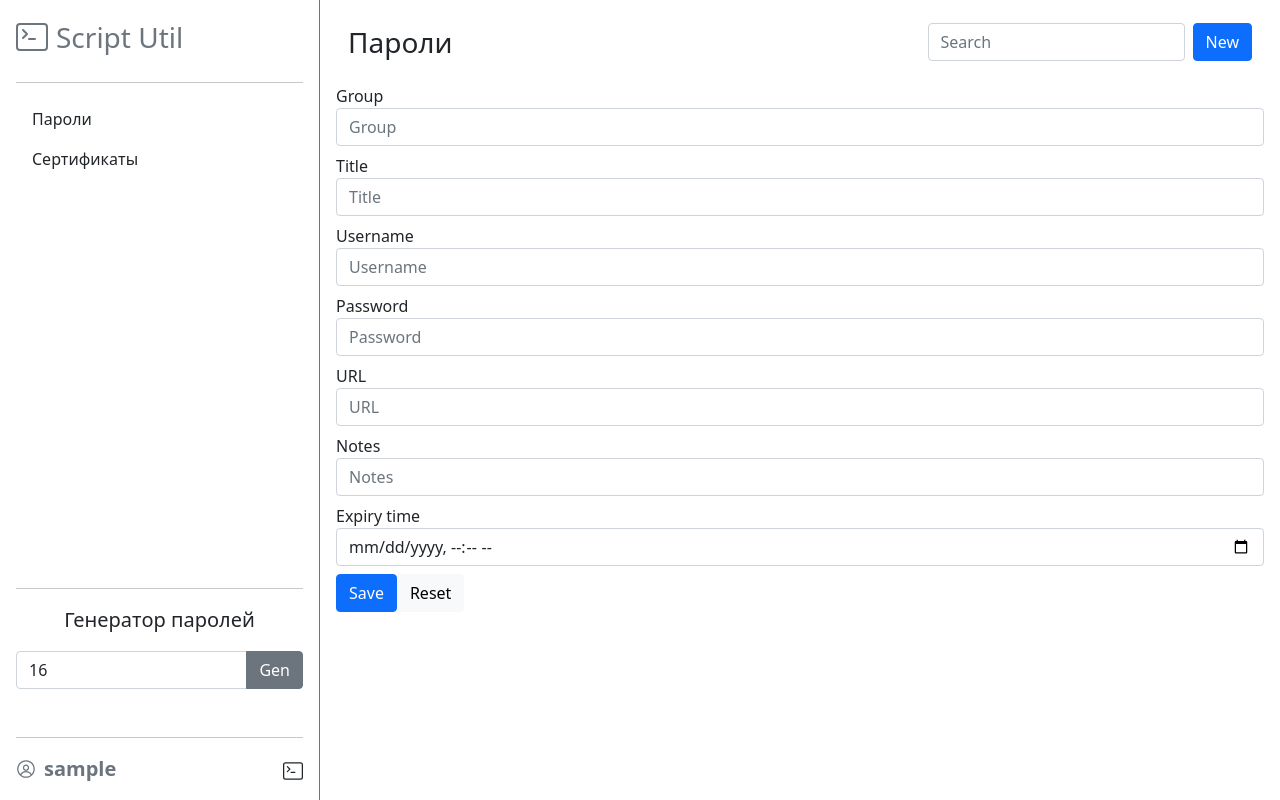
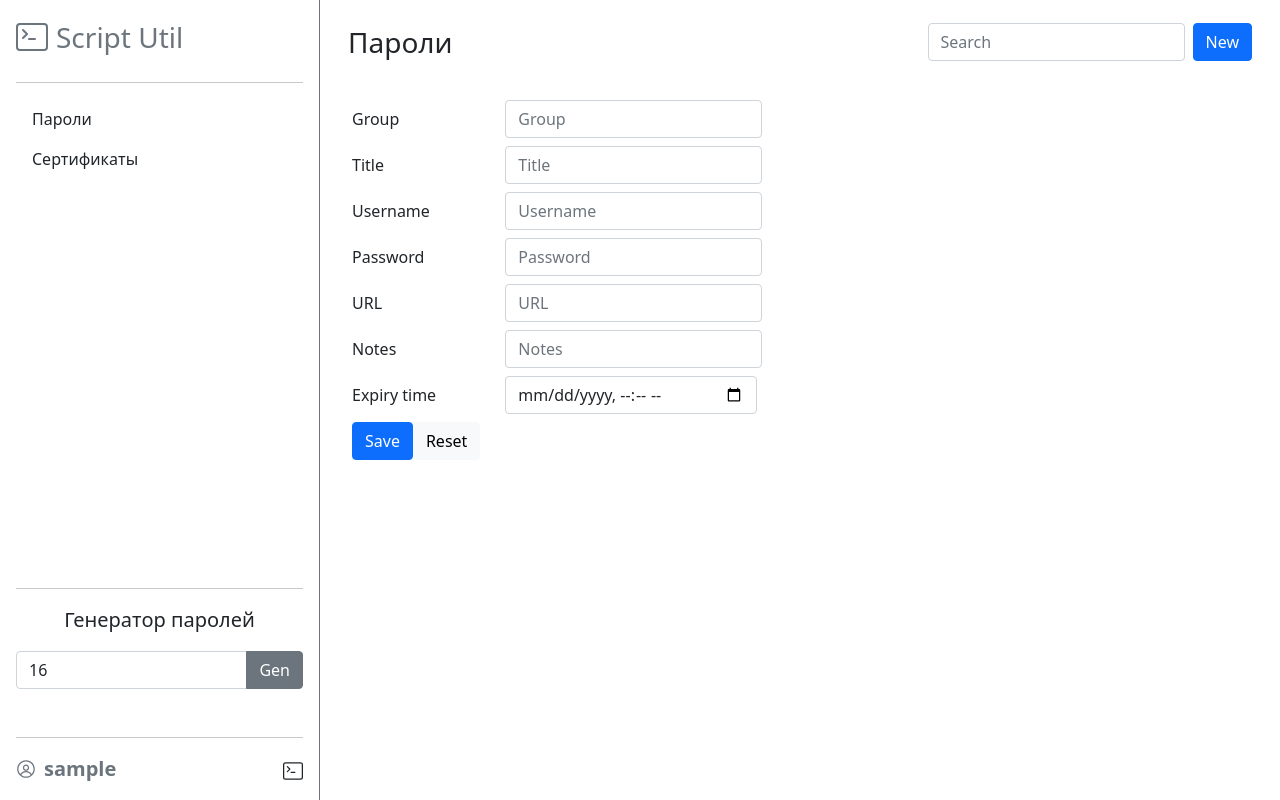
Before and after one commit to Nihither/script-util-front, a React (Vite) app: page /passwords/add in a window 1280 px wide. Built offline with nearby package versions, Linux system fonts and the light colour scheme; sample sign-in values are in the browser's storage.

Commit message:
edit PassForm

```diff
--- a/src/forms/PassForm.jsx
+++ b/src/forms/PassForm.jsx
@@ -6,9 +6,10 @@ export default function PassForm(props) {
   const password = props.passObj;
 
   return(
-    <Form method="post" className="">
-      <div className="mb-2">
-        <label htmlFor="group">Group</label>
+    <Form method="post" className="p-3">
+      <div className="row mb-2">
+        <label htmlFor="group" className="col-form-label col-2">Group</label>
+        <div className="col-auto">
           <input className="form-control"
                  type="text"
                  aria-label="Group"
@@ -17,8 +18,10 @@ export default function PassForm(props) {
                  defaultValue={password?.group}
           />
         </div>
-      <div className="mb-2">
-        <label htmlFor="title">Title</label>
+      </div>
+      <div className="row mb-2">
+        <label htmlFor="title" className="col-form-label col-2">Title</label>
+        <div className="col-auto">
           <input className="form-control"
                  type="text"
                  aria-label="Title"
@@ -27,8 +30,10 @@ export default function PassForm(props) {
                  defaultValue={password?.title}
           />
         </div>
-      <div className="mb-2">
-        <label htmlFor="username">Username</label>
+      </div>
+      <div className="row mb-2">
+        <label htmlFor="username" className="col-form-label col-2">Username</label>
+        <div className="col-auto">
           <input className="form-control"
                  type="text"
                  aria-label="Username"
@@ -38,8 +43,10 @@ export default function PassForm(props) {
                  defaultValue={password?.username}
           />
         </div>
-      <div className="mb-2">
-        <label htmlFor="password">Password</label>
+      </div>
+      <div className="row mb-2">
+        <label htmlFor="password" className="col-form-label col-2">Password</label>
+        <div className="col-auto">
           <input className="form-control"
                  type="text"
                  aria-label="Password"
@@ -49,8 +56,10 @@ export default function PassForm(props) {
                  defaultValue={password?.password}
           />
         </div>
-      <div className="mb-2">
-        <label htmlFor="url">URL</label>
+      </div>
+      <div className="row mb-2">
+        <label htmlFor="url" className="col-form-label col-2">URL</label>
+        <div className="col-auto">
           <input className="form-control"
                  type="text"
                  aria-label="URL"
@@ -59,8 +68,10 @@ export default function PassForm(props) {
                  defaultValue={password?.url}
           />
         </div>
-      <div className="mb-2">
-        <label htmlFor="notes">Notes</label>
+      </div>
+      <div className="row mb-2">
+        <label htmlFor="notes" className="col-form-label col-2">Notes</label>
+        <div className="col-auto">
           <input className="form-control"
                  type="text"
                  aria-label="Notes"
@@ -69,8 +80,10 @@ export default function PassForm(props) {
                  defaultValue={password?.notes}
           />
         </div>
-      <div className="mb-2">
-        <label htmlFor="expiry_time">Expiry time</label>
+      </div>
+      <div className="row mb-2">
+        <label htmlFor="expiry_time" className="col-form-label col-2">Expiry time</label>
+        <div className="col-auto">
           <input className="form-control"
                  type="datetime-local"
                  aria-label="Expiry Time"
@@ -79,6 +92,7 @@ export default function PassForm(props) {
                  defaultValue={password?.expiry_time}
           />
         </div>
+      </div>
       <div>
         <button type="submit" className="btn btn-primary">Save</button>
         <button type="reset" className="btn btn-light">Reset</button>
--- a/src/routes/passwords/CreatePass.jsx
+++ b/src/routes/passwords/CreatePass.jsx
@@ -1,15 +1,14 @@
-import { useActionData, Link } from "react-router-dom";
+import {Link, useActionData} from "react-router-dom";
 
 import PassForm from "../../forms/PassForm"
-import { createPass } from "../../api/passApi"
+import {createPass} from "../../api/passApi"
 
 
 export async function action({request}) {
 
   const formData = await request.formData();
   const passObj = Object.fromEntries(formData);
-  const response = await createPass(passObj);
-  return response;
+  return await createPass(passObj);
 }
 
 export default function CreatePass() {
@@ -19,8 +18,8 @@ export default function CreatePass() {
   if (actionData) {
     return(
       <>
-      <p>{actionData}</p>
-      <button><Link to=".">Add another one</Link></button>
+        <p>{actionData}</p>
+        <button><Link to=".">Add another one</Link></button>
       </>
     )
   } else {
--- a/src/routes/passwords/UpdatePass.jsx
+++ b/src/routes/passwords/UpdatePass.jsx
@@ -1,7 +1,7 @@
-import { useActionData, useLoaderData } from 'react-router-dom';
+import {useActionData, useLoaderData} from 'react-router-dom';
 
 import PassForm from '../../forms/PassForm';
-import { getPassById, updatePass } from '../../api/passApi';
+import {getPassById, updatePass} from '../../api/passApi';
 
 
 export async function loader({params}) {
@@ -14,8 +14,7 @@ export async function action({request, params}) {
 
   const formData = await request.formData();
   const passObj = Object.fromEntries(formData);
-  const response = await updatePass(params.passId, passObj)
-  return response
+  return await updatePass(params.passId, passObj)
 }
 
 export default function UpdatePass() {
```
Lines whose indentation alone changed are shown as unchanged.
